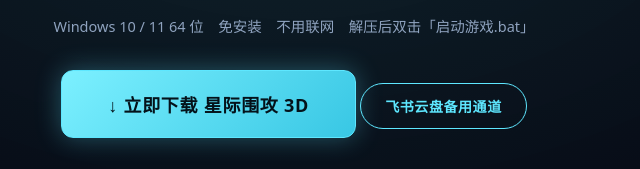
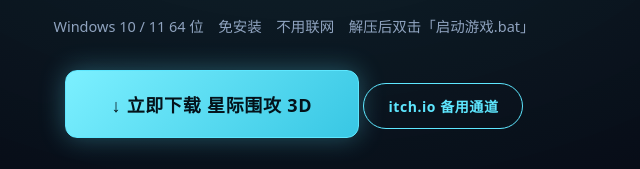
Before and after one commit to JasonHui81/stellar-siege-3d, a plain HTML site: page index.html in a window 1280 px wide. Shown: the part 863-1032 px from the top of the page, 346-986 px from the left. Drawn offline with Linux system fonts and the light colour scheme; a web font is replaced by a local one.

Commit message:
docs: 备用下载通道改为 itch.io（飞书云盘链接已失效）

```diff
--- a/index.html
+++ b/index.html
@@ -318,7 +318,7 @@ footer .creds{display:flex;flex-wrap:wrap;gap:8px 26px;justify-content:space-bet
     <h2>下载即玩<span class="dl-size">zip · 134.8 MB</span></h2>
     <p>Windows 10 / 11 64 位　免安装　不用联网　解压后双击「启动游戏.bat」</p>
     <a class="btn big-dl" href="https://github.com/JasonHui81/stellar-siege-3d/releases/latest/download/StellarSiege3D-Portable.zip">↓ 立即下载 星际围攻 3D</a>
-    <a class="btn ghost js-dl" href="https://my.feishu.cn/file/SmpObU1xnow4uZxjCrBcFItnnMg">飞书云盘备用通道</a>
+    <a class="btn ghost js-dl" href="https://jasonhui81.itch.io/stellar-siege-3d">itch.io 备用通道</a>
     <div class="steps">
       <div class="step"><b>1</b>点上面按钮，浏览器直接开始下载</div>
       <div class="step"><b>2</b>解压到硬盘任意位置（不要在压缩包里双击）</div>
```
